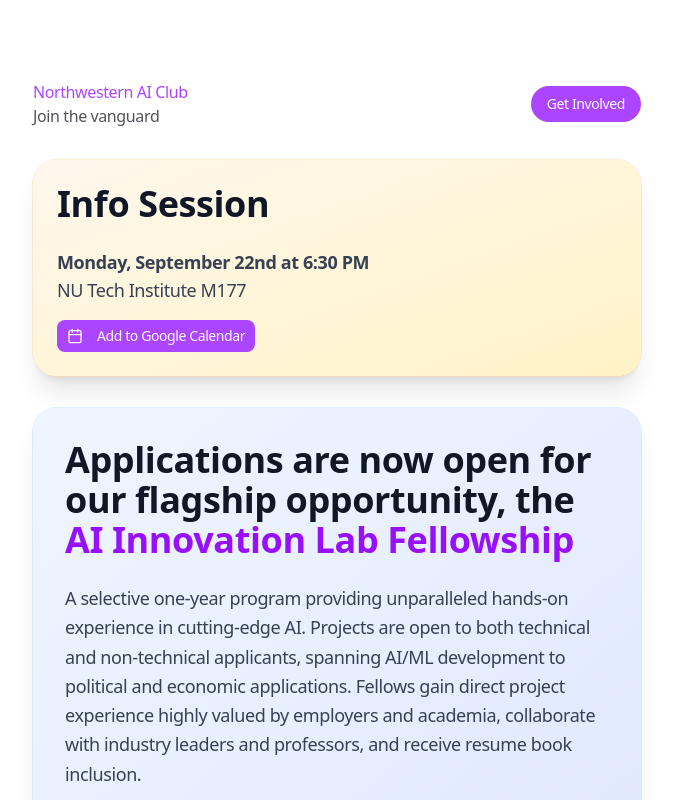
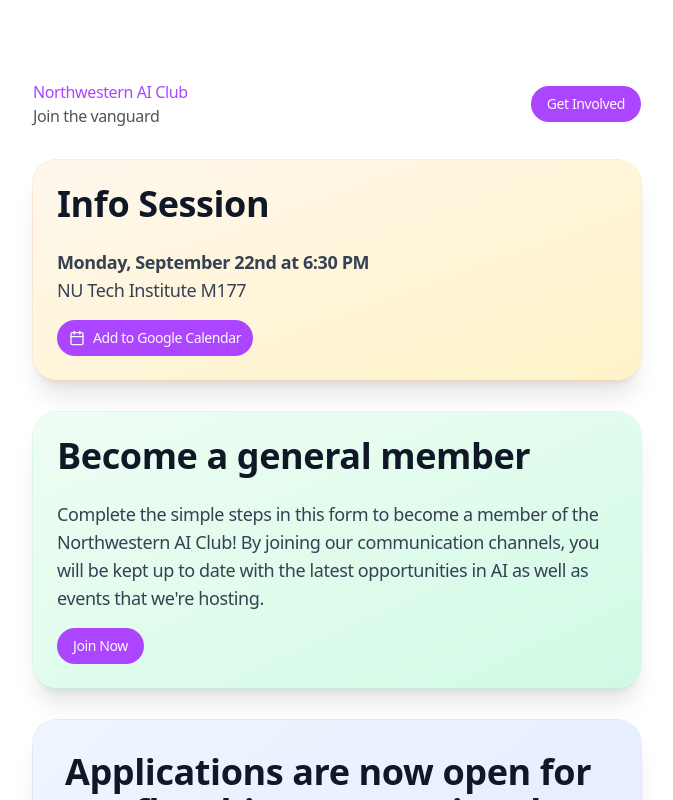
Before and after one commit to alexsafayan/nu-ai-club-website, a Next.js app: page / in a window 1280 px wide. Shown: the top 800 px of the page, without its empty margins (303-976 px from the left). Built offline with nearby package versions, Linux system fonts and the light colour scheme.

Commit message:
join club form feature

```diff
--- a/app/page.tsx
+++ b/app/page.tsx
@@ -162,14 +162,56 @@ export default function Home() {
                             animate={{ opacity: 1, y: 0 }}
                             transition={{ delay: 0.3 }}
                         >
-                            <MagneticButton asChild size="sm">
+                            <MagneticButton asChild>
                                 <a
                                     href="https://www.google.com/calendar/render?action=TEMPLATE&text=Northwestern+AI+Club+Info+Session&details=Join+us+for+an+information+session+about+the+Northwestern+AI+Club+and+our+flagship+AI+Innovation+Lab+Fellowship+program.+Learn+about+opportunities+for+both+technical+and+non-technical+students.&location=NU+Tech+Institute+M177&dates=20250922T183000/20250922T193000&ctz=America%2FChicago"
                                     target="_blank"
                                     rel="noopener noreferrer"
                                 >
-                                    <Calendar className="h-4 w-4 mr-2" />
+                                    <Calendar className="h-4 w-4" />
                                     Add to Google Calendar
+                                </a>
+                            </MagneticButton>
+                        </motion.div>
+                    </div>
+                </div>
+            </motion.section>
+
+            <motion.section
+                variants={VARIANTS_SECTION}
+                transition={TRANSITION_SECTION}
+                className="relative -mt-16"
+            >
+                <div className="relative rounded-3xl bg-gradient-to-br from-green-50 to-emerald-100 p-6 shadow-xl ring-1 ring-green-200/50 dark:from-green-950/30 dark:to-emerald-950/30 dark:ring-green-800/30">
+                    <div className="space-y-4">
+                        <motion.h2
+                            initial={{ opacity: 0, y: 20 }}
+                            animate={{ opacity: 1, y: 0 }}
+                            transition={{ delay: 0.2 }}
+                            className="mb-6 text-3xl font-bold text-gray-900 dark:text-white md:text-4xl"
+                        >
+                            Become a general member
+                        </motion.h2>
+                        <motion.p
+                            initial={{ opacity: 0, y: 20 }}
+                            animate={{ opacity: 1, y: 0 }}
+                            transition={{ delay: 0.2 }}
+                            className="text-lg text-gray-700 dark:text-gray-300"
+                        >
+                            Complete the simple steps in this form to become a member of the Northwestern AI Club! By joining our communication channels, you will be kept up to date with the latest opportunities in AI as well as events that we're hosting.
+                        </motion.p>
+                        <motion.div
+                            initial={{ opacity: 0, y: 20 }}
+                            animate={{ opacity: 1, y: 0 }}
+                            transition={{ delay: 0.3 }}
+                        >
+                            <MagneticButton asChild>
+                                <a
+                                    href="https://forms.gle/2TqufSseRiDFiqUu9"
+                                    target="_blank"
+                                    rel="noopener noreferrer"
+                                >
+                                    Join Now
                                 </a>
                             </MagneticButton>
                         </motion.div>
@@ -214,7 +256,7 @@ export default function Home() {
                             transition={{ delay: 0.4 }}
                             className="space-y-4"
                         >
-                            <MagneticButton asChild size="lg">
+                            <MagneticButton asChild>
                                 <a
                                     href="https://docs.google.com/forms/d/e/1FAIpQLScTtuPiGqG7Z1Uc5o1mZVqEX7Zq_x-tTljKIT0SDTE-MAEKAw/viewform?usp=sharing&ouid=113293324627676648343"
                                     target="_blank"
--- a/package.json
+++ b/package.json
@@ -44,5 +44,6 @@
     "tailwindcss": "^4.0.0",
     "tw-animate-css": "^1.3.4",
     "typescript": "^5"
-  }
+  },
+  "packageManager": "pnpm@10.17.0+sha512.fce8a3dd29a4ed2ec566fb53efbb04d8c44a0f05bc6f24a73046910fb9c3ce7afa35a0980500668fa3573345bd644644fa98338fa168235c80f4aa17aa17fbef"
 }
```
